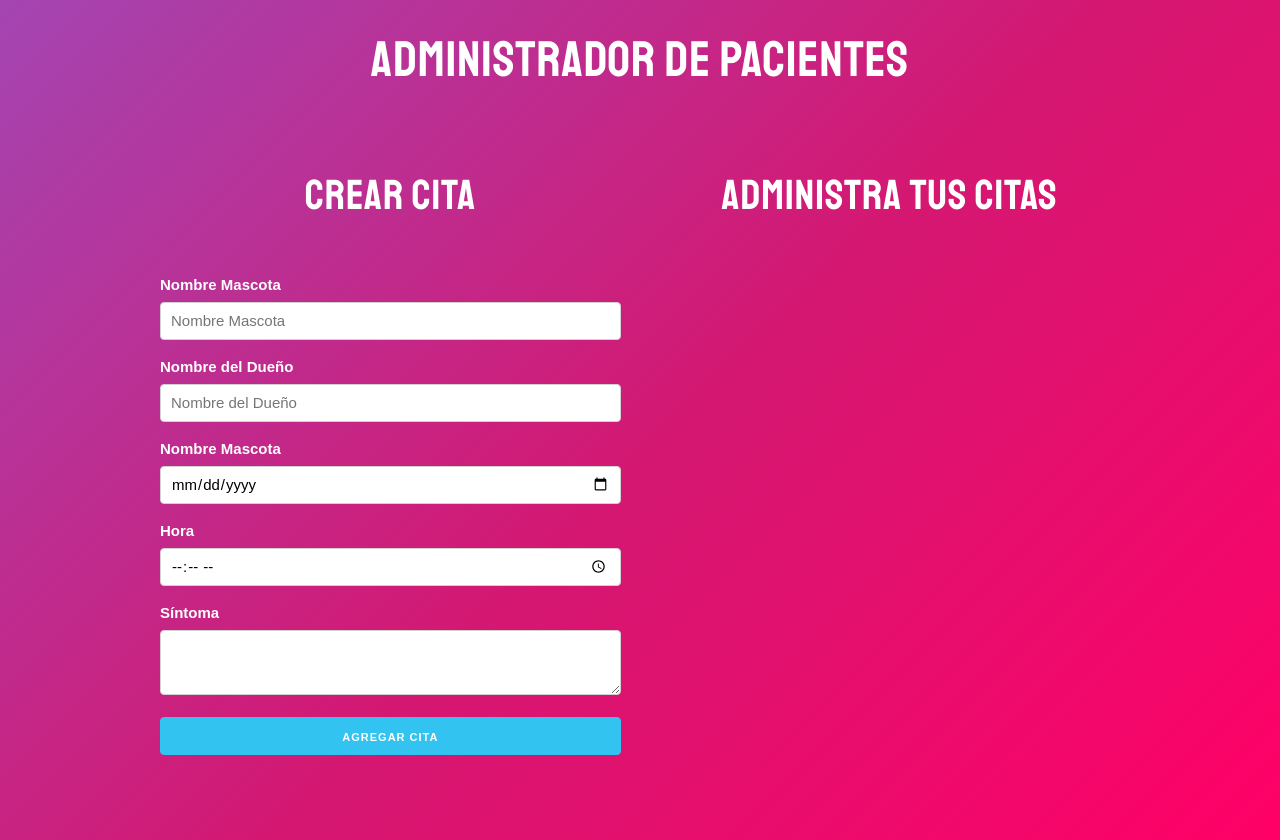
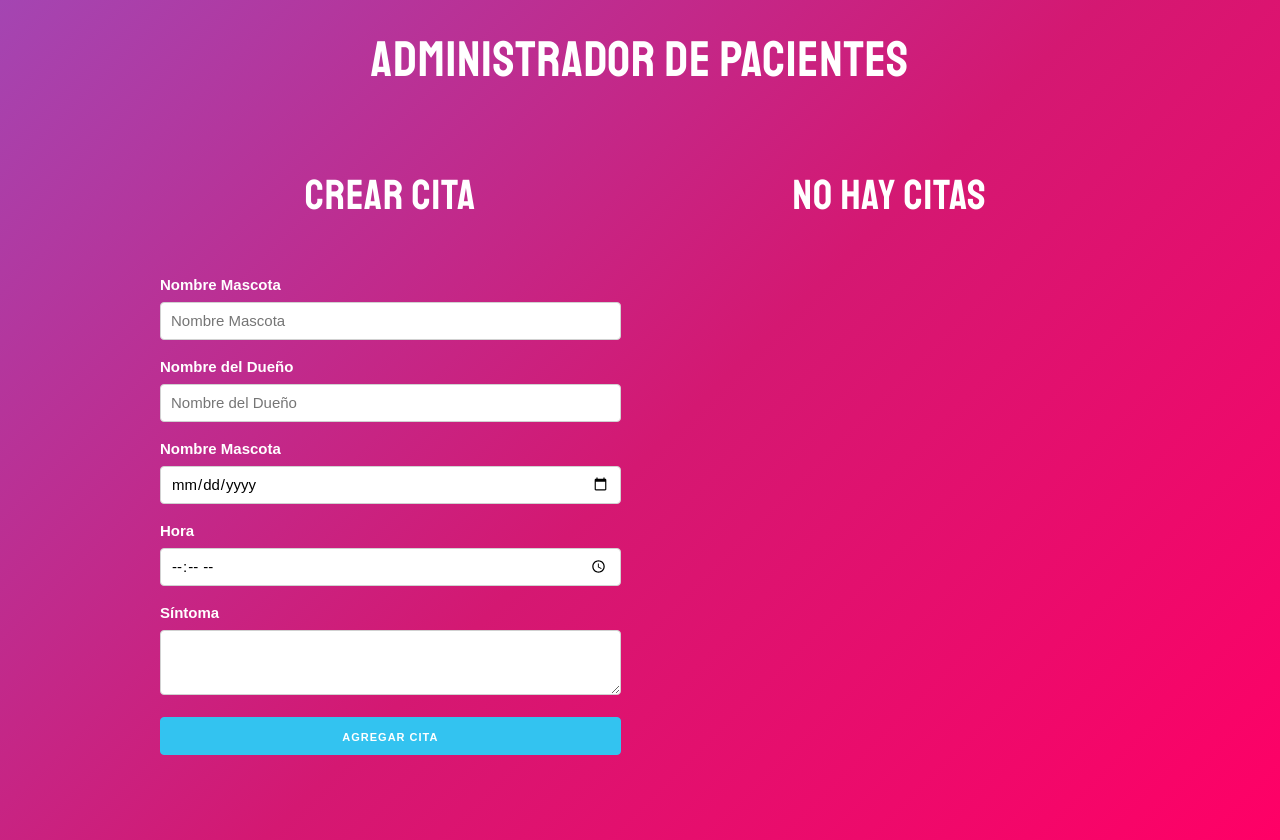
Before and after one commit to maruslarrosa/consultorio, a React (Create React App) app: page / in a window 1280 px wide. Built offline with nearby package versions, Linux system fonts and the light colour scheme.

Commit message:
Guardo listado de citas en el localStorage

```diff
--- a/src/App.js
+++ b/src/App.js
@@ -1,11 +1,19 @@
-import React, { Fragment, useState } from 'react';
+import React, { Fragment, useState, useEffect } from 'react';
 import Formulario from './components/Formulario';
 import Cita from './components/Cita';
 
 function App() {
 
+  let citasIniciales = JSON.parse(localStorage.getItem('citas'));
+  if(!citasIniciales) {
+    citasIniciales = [];
+  }
   // Listado de Citas
-  const [citas, guardarCitas] = useState([]);
+  const [citas, guardarCitas] = useState(citasIniciales);
+
+  useEffect( () => {
+    localStorage.setItem('citas', JSON.stringify(citas));
+  }, [citas])
 
   const crearCita = cita => {
     guardarCitas([...citas, cita]);
@@ -15,6 +23,8 @@ function App() {
     const nuevasCitas = citas.filter(cita => cita.id !== id);
     guardarCitas(nuevasCitas);
   }
+
+  const tituloCitas = citas.length > 0 ? 'Administra tus citas' : 'No hay citas';
 
   return (
     <Fragment>
@@ -28,7 +38,7 @@ function App() {
             />
           </div>
           <div className="one-half column">
-            <h2>Administra tus Citas</h2>
+            <h2>{tituloCitas}</h2>
             {citas.map(cita => (
               <Cita
                 key={cita.id}
```
